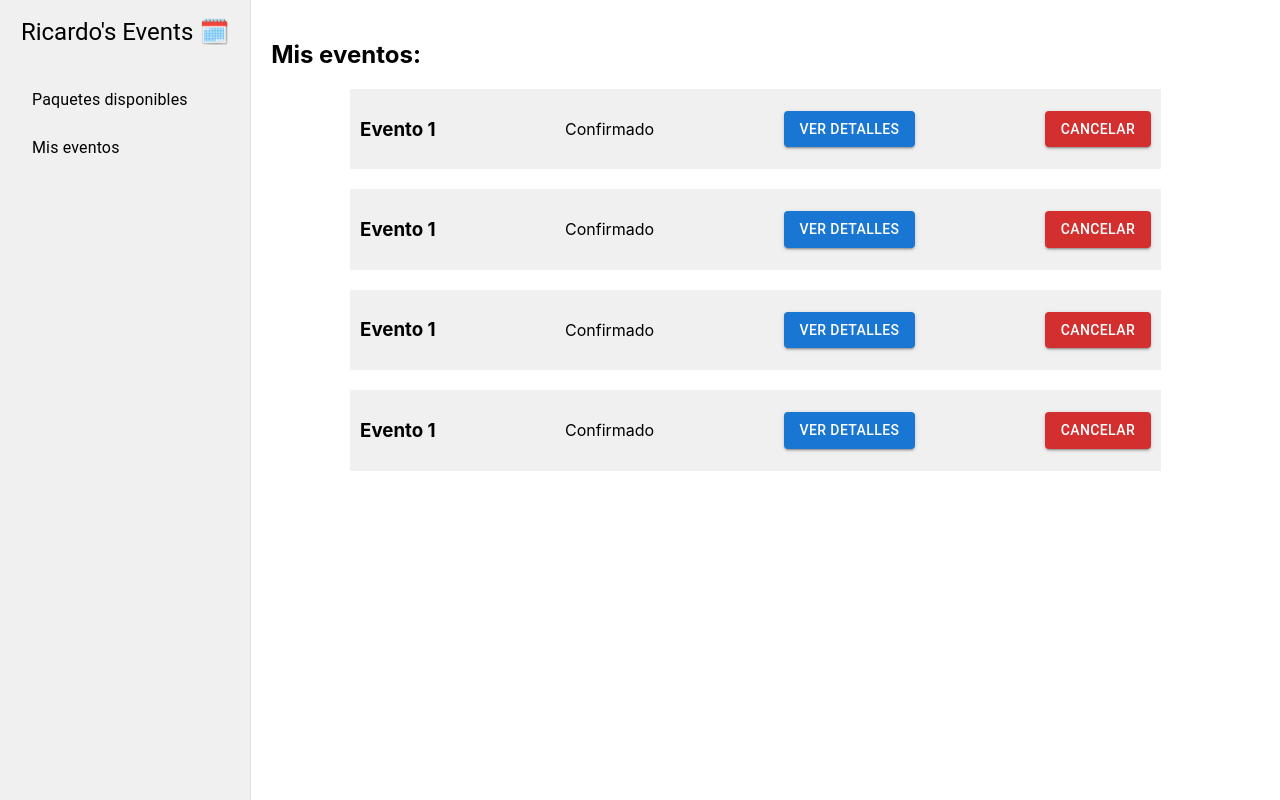
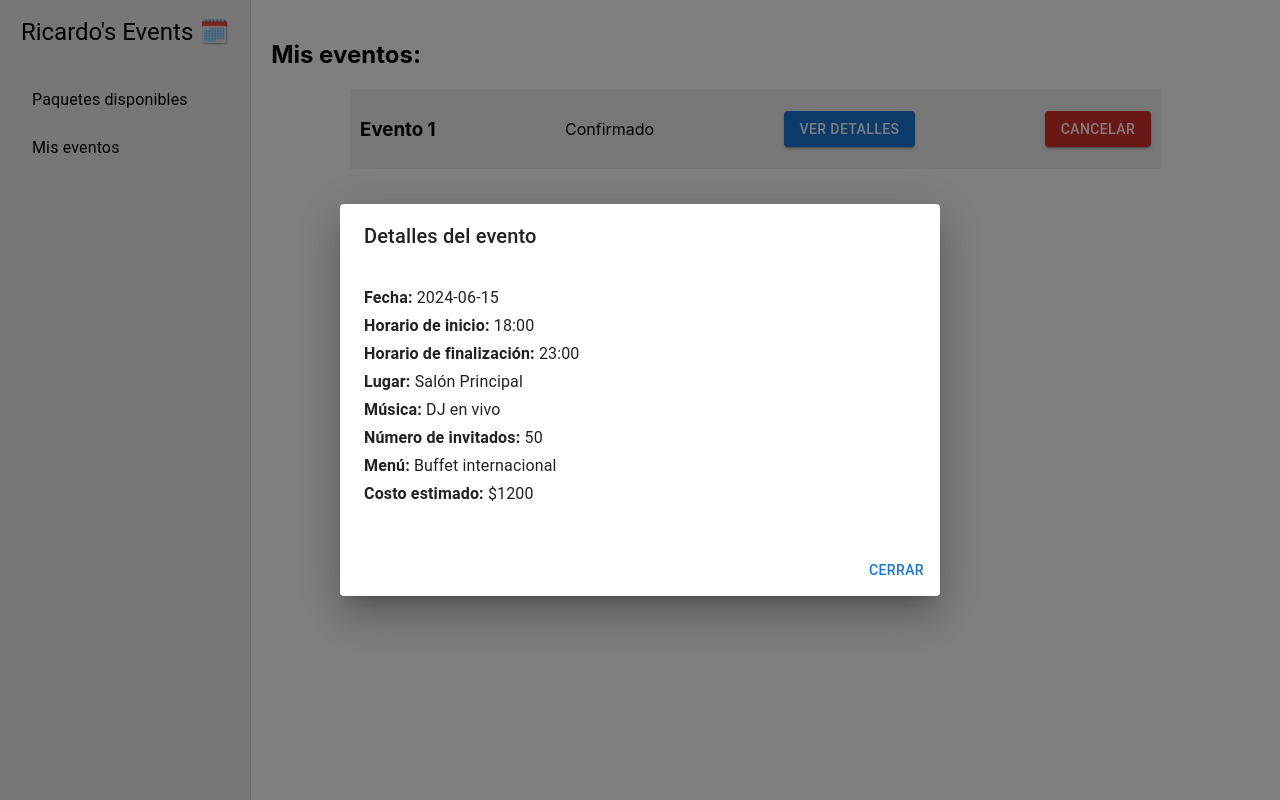
Before and after one commit to caiseL/ricardo-valerio-y-los-dinamicos-del-norte, a React (Create React App) app in the folder front/: page /client/schedule in a window 1280 px wide. Both pictures are taken after a click on the button "VER DETALLES". Built offline with nearby package versions, Linux system fonts and the light colour scheme.

Commit message:
feat: details dialog added

```diff
--- a/front/src/components/EventBar/EventBar.tsx
+++ b/front/src/components/EventBar/EventBar.tsx
@@ -5,6 +5,8 @@ import Button from '@mui/material/Button';
 interface EventBarProps {
   name: string;
   status: string;
+  onDetailsClick?: () => void;
+  onClick?: () => void;
 }
 
 function EventBar(props: EventBarProps) {
@@ -12,7 +14,7 @@ function EventBar(props: EventBarProps) {
     <div className='event-bar'>
       <h3>{props.name}</h3>
       <p>{props.status}</p>
-      <Button variant='contained'>Ver detalles</Button>
+      <Button variant='contained' onClick={props.onDetailsClick}>Ver detalles</Button>
       <Button variant='contained' color='error'>Cancelar</Button>
     </div>
   );
--- /dev/null
+++ b/front/src/components/EventDetails/EventsDetails.tsx
@@ -0,0 +1,45 @@
+import * as React from 'react';
+import Dialog from '@mui/material/Dialog';
+import DialogActions from '@mui/material/DialogActions';
+import DialogContent from '@mui/material/DialogContent';
+import DialogTitle from '@mui/material/DialogTitle';
+import Button from '@mui/material/Button';
+import { Typography, Box } from '@mui/material';
+
+interface EventDetailsProps {
+  open: boolean;
+  onClose: () => void;
+  event: {
+    date: string;
+    startTime: string;
+    endTime: string;
+    place: string;
+    music: string;
+    guests: number;
+    menu: string;
+    cost: number;
+  };
+}
+
+export default function EventDetails({ open, onClose, event }: EventDetailsProps) {
+  return (
+    <Dialog open={open} onClose={onClose} maxWidth="sm" fullWidth>
+      <DialogTitle>Detalles del evento</DialogTitle>
+      <DialogContent>
+        <Box sx={{ my: 2 }}>
+          <Typography variant="subtitle1"><strong>Fecha:</strong> {event.date}</Typography>
+          <Typography variant="subtitle1"><strong>Horario de inicio:</strong> {event.startTime}</Typography>
+          <Typography variant="subtitle1"><strong>Horario de finalización:</strong> {event.endTime}</Typography>
+          <Typography variant="subtitle1"><strong>Lugar:</strong> {event.place}</Typography>
+          <Typography variant="subtitle1"><strong>Música:</strong> {event.music}</Typography>
+          <Typography variant="subtitle1"><strong>Número de invitados:</strong> {event.guests}</Typography>
+          <Typography variant="subtitle1"><strong>Menú:</strong> {event.menu}</Typography>
+          <Typography variant="subtitle1"><strong>Costo estimado:</strong> ${event.cost}</Typography>
+        </Box>
+      </DialogContent>
+      <DialogActions>
+        <Button onClick={onClose}>Cerrar</Button>
+      </DialogActions>
+    </Dialog>
+  );
+}
--- a/front/src/views/EventCatalog.tsx
+++ b/front/src/views/EventCatalog.tsx
@@ -10,9 +10,6 @@ function EventCatalog() {
 
   const handleOpenForm = () => setOpen(true);
   const handleCloseForm = () => setOpen(false);
-  const handleOnClick = () => {
-    setSelectedEvent((prev) => !prev);
-  };
 
   return (
     <div className="event-catalog">
@@ -22,7 +19,6 @@ function EventCatalog() {
           <Button variant="contained">Comparar</Button>
         </div>
         <div className="cards-container">
-          <div onClick={handleOnClick} style={{ cursor: "pointer" }}>
             <EventCard
               name="paquete 1"
               menu="barbacoa"
@@ -32,7 +28,6 @@ function EventCatalog() {
               onDetailsClick={handleOpenForm}
               selected={selectedEvent}
             />
-          </div>
         </div>
         <EventForm open={open} onClose={handleCloseForm} />
       </div>
--- a/front/src/views/ScheduledEvents.tsx
+++ b/front/src/views/ScheduledEvents.tsx
@@ -2,16 +2,39 @@ import '../css/ScheduledEvents.css';
 import * as React from 'react';
 import Button from '@mui/material/Button';
 import EventBar from '../components/EventBar/EventBar';
+import EventDetails from '../components/EventDetails/EventsDetails';
+
+const mockEvent = {
+  id: 1,
+  name: "Fiesta de Cumpleaños",
+  status: "Confirmado",
+  date: "2024-06-15",
+  startTime: "18:00",
+  endTime: "23:00",
+  place: "Salón Principal",
+  music: "DJ en vivo",
+  guests: 50,
+  menu: "Buffet internacional",
+  cost: 1200
+};
 
 function ScheduledEvents() {
+  const [open, setOpen] = React.useState(false);
+  const [selectedEvent, setSelectedEvent] = React.useState(mockEvent);
+
+  const handleOpenForm = () => setOpen(true);
+  const handleCloseForm = () => setOpen(false);
+
   return (
     <div className="scheduled-events">
       <h2>Mis eventos:</h2>
       <div className="bar-container">
-        <EventBar name="Evento 1" status="Confirmado"></EventBar>
-        <EventBar name="Evento 1" status="Confirmado"></EventBar>
-        <EventBar name="Evento 1" status="Confirmado"></EventBar>
-        <EventBar name="Evento 1" status="Confirmado"></EventBar>
+        <EventBar name="Evento 1" status="Confirmado" onDetailsClick={handleOpenForm}></EventBar>
+        <EventDetails
+          open={open}
+          onClose={handleCloseForm}
+          event={selectedEvent}
+        />
       </div>
     </div>
   );
```
